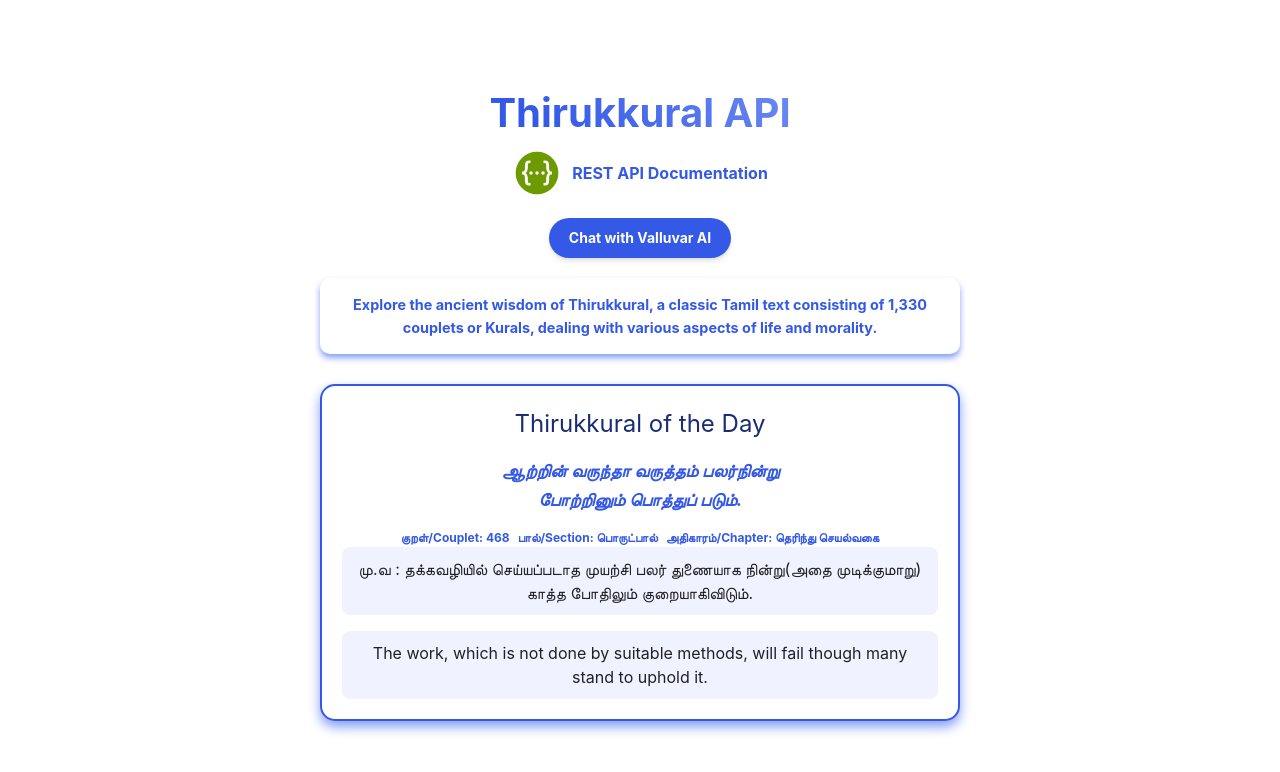
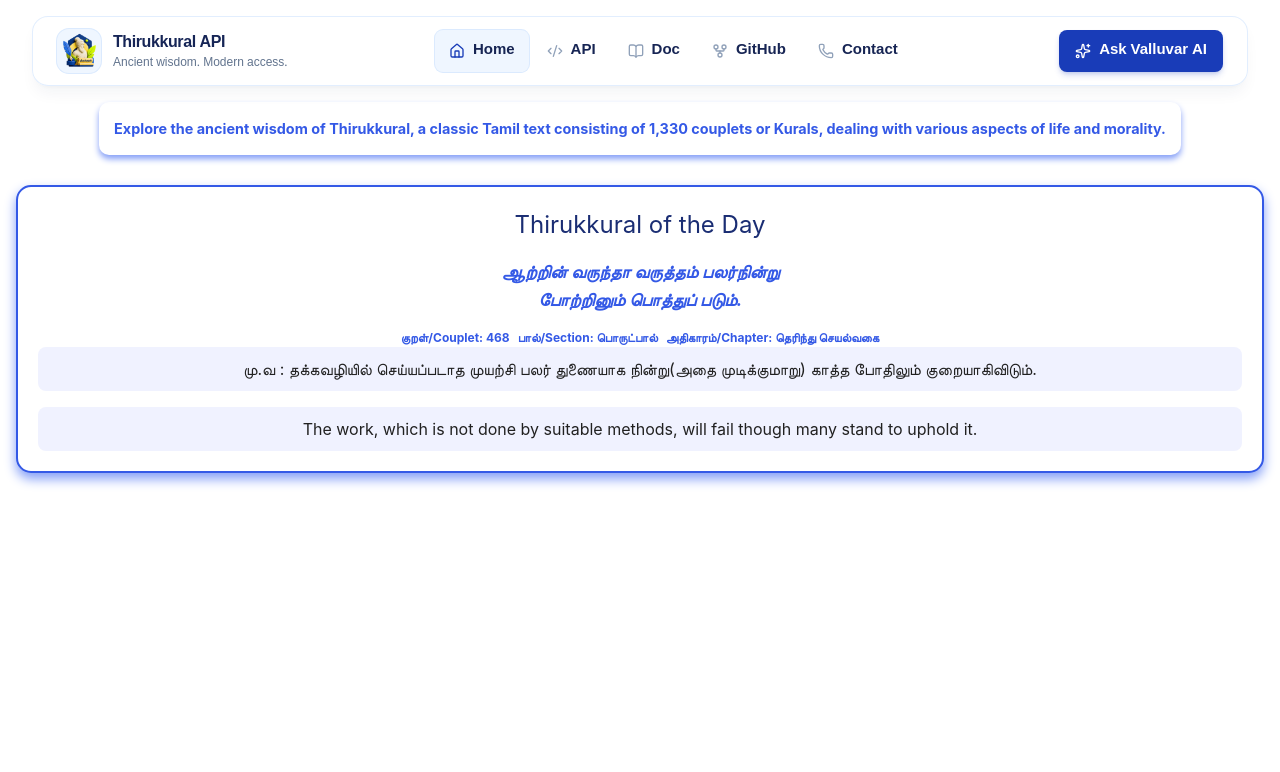
Before and after one commit to nramc/thirukkural-api, a Next.js app: page / in a window 1280 px wide. Shown: the top 772 px of the page. Built offline with nearby package versions, Linux system fonts and the light colour scheme.

Commit message:
feat: enhance layout structure and styling for improved user experience

```diff
--- a/app/globals.css
+++ b/app/globals.css
@@ -24,7 +24,8 @@
 
 html,
 body {
-    max-width: 100vw;
+    max-width: 100dvw;
+    min-height: 100dvh;
     overflow-x: hidden;
 }
 
@@ -47,28 +48,3 @@ a {
         color-scheme: dark;
     }
 }
-
-div.api-spec p {
-    margin-top: 1rem;
-    line-height: 2rem;
-}
-
-div.api-spec code {
-    display: block;
-    padding: 1rem;
-    border-radius: 5px;
-    font-size: 0.9em;
-    color: #555;
-    margin-bottom: 10px;
-    word-break: break-all;
-}
-
-.content-wrapper {
-    max-width: 50vw;
-}
-
-@media (max-width: 600px) {
-    .content-wrapper {
-        max-width: 100vw;
-    }
-}
--- a/app/layout.tsx
+++ b/app/layout.tsx
@@ -3,6 +3,7 @@ import localFont from 'next/font/local';
 import './globals.css';
 import './assets/css/card-layout.css';
 import React from 'react';
+import AppMenu from "@/components/app-menu";
 
 const geistSans = localFont({
     src: './fonts/GeistVF.woff',
@@ -27,7 +28,10 @@ export default function RootLayout({
 }>) {
     return (
         <html lang="ta">
-            <body className={`${geistSans.variable} ${geistMono.variable}`}>{children}</body>
+            <body className={`${geistSans.variable} ${geistMono.variable}`}>
+            <AppMenu />
+            {children}
+            </body>
         </html>
     );
 }
--- a/app/page.tsx
+++ b/app/page.tsx
@@ -1,14 +1,9 @@
 'use client';
 
-import { useEffect, useState } from 'react';
-import { Kural } from '@/app/domain/kurals-db';
-import Image from 'next/image';
-import Link from 'next/link';
+import {useEffect, useState} from 'react';
+import {Kural} from '@/app/domain/kurals-db';
 
 export default function Home() {
-    console.log('[page.tsx][Home] Am I on the server or client?');
-    const [mounted] = useState(true);
-
     const primaryColor = 'rgb(52, 89, 230)';
     const primaryLight = 'rgb(133, 159, 247)';
     const primaryDark = 'rgb(26, 45, 115)';
@@ -35,61 +30,8 @@ export default function Home() {
     }, []);
 
     return (
-        <div className={'flex flex-col items-center justify-center min-h-screen font-sans p-4'}>
-            <h1
-                style={{
-                    fontSize: '2.5rem',
-                    fontWeight: 'bold',
-                    backgroundImage: `linear-gradient(45deg, ${primaryColor}, ${primaryColor}, ${primaryLight}, ${primaryColor})`,
-                    backgroundSize: '300% 300%',
-                    backgroundClip: 'text',
-                    WebkitBackgroundClip: 'text',
-                    color: 'transparent',
-                    textAlign: 'center',
-                    padding: '5px 20px',
-                    borderRadius: '15px',
-                    animation: mounted ? 'gradientShift 8s ease infinite' : 'none',
-                    opacity: mounted ? 1 : 0,
-                    transition: 'opacity 0.5s ease-in',
-                }}
-            >
-                Thirukkural API
-            </h1>
-            <a
-                href={'/openapi/swagger-ui.html#Kural'}
-                target={'_blank'}
-                style={{
-                    color: `${primaryColor}`,
-                    display: 'inline-flex',
-                    alignItems: 'center',
-                    gap: '10px',
-                    marginBottom: '20px',
-                    textDecoration: 'none',
-                    fontWeight: 'bold',
-                }}
-            >
-                <Image src={'/images/api/swagger-logo.png'} alt={'Swagger UI OpenAPI Doc'} width={'50'} height={'50'} />
-                REST API Documentation
-            </a>
-            <Link
-                href="/chat"
-                className="rounded-full px-5! py-2.5! text-sm font-bold text-white! shadow-md transition cursor-pointer"
-                style={{ backgroundColor: primaryColor, marginBottom: '20px' }}
-                target={'_blank'}
-            >
-                Chat with Valluvar AI
-            </Link>
-            <style jsx>{`
-                @keyframes gradientShift {
-                    0%,
-                    100% {
-                        background-position: 0% 50%;
-                    }
-                    50% {
-                        background-position: 100% 50%;
-                    }
-                }
-            `}</style>
+        <main>
+            <div className={'flex flex-col items-center justify-center font-sans p-4'}>
                 <p
                     className={'content-wrapper'}
                     style={{
@@ -105,7 +47,8 @@ export default function Home() {
                         boxShadow: `0 4px 6px ${primaryLight}`,
                     }}
                 >
-                Explore the ancient wisdom of Thirukkural, a classic Tamil text consisting of 1,330 couplets or Kurals, dealing with various aspects of life and
+                    Explore the ancient wisdom of Thirukkural, a classic Tamil text consisting of 1,330 couplets or
+                    Kurals, dealing with various aspects of life and
                     morality.
                 </p>
                 <div
@@ -141,9 +84,9 @@ export default function Home() {
                         }}
                     >
                         {kural?.kural[0]}
-                    <br />
+                        <br/>
                         {kural?.kural[1]}
-                    <br />
+                        <br/>
                     </p>
                     <p
                         style={{
@@ -192,9 +135,11 @@ export default function Home() {
                     </p>
                 </div>
 
-            <hr />
+                <hr/>
 
 
             </div>
+
+        </main>
     );
 }
```
Lines whose indentation alone changed are shown as unchanged.
